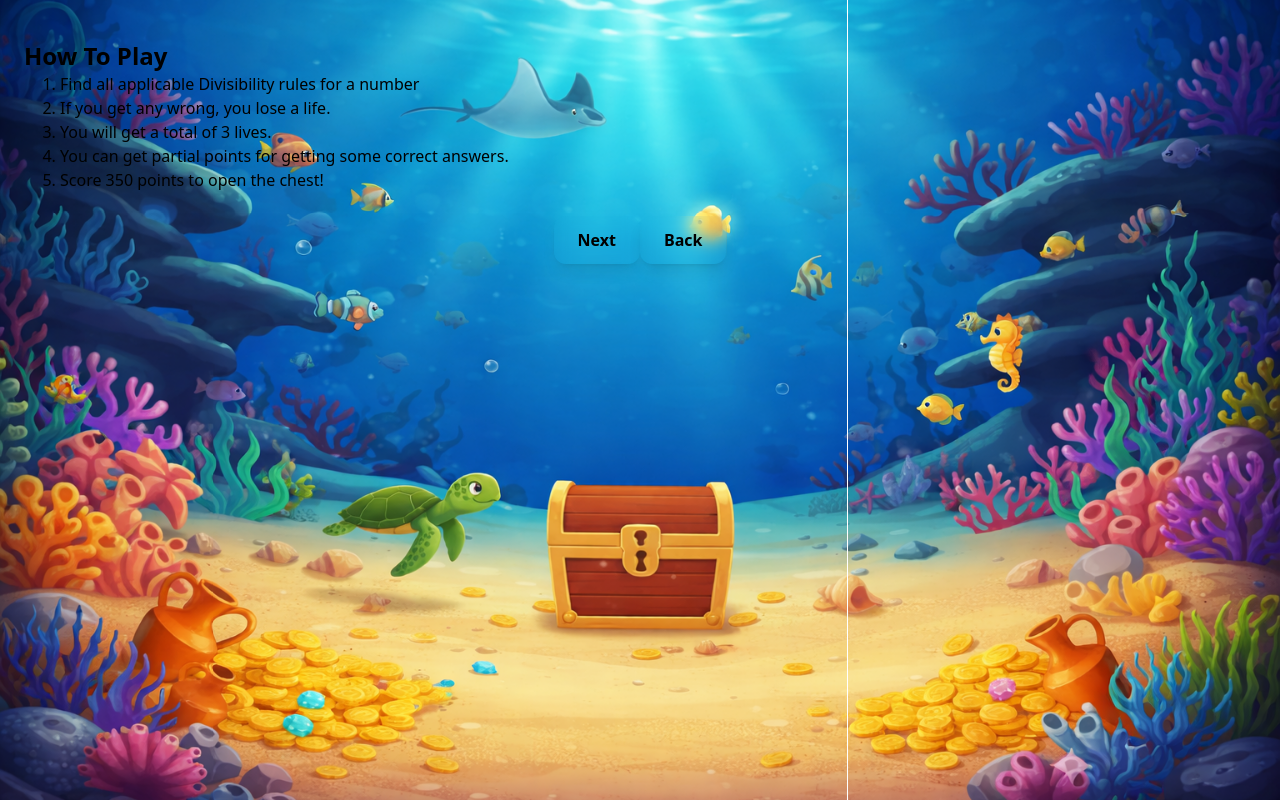
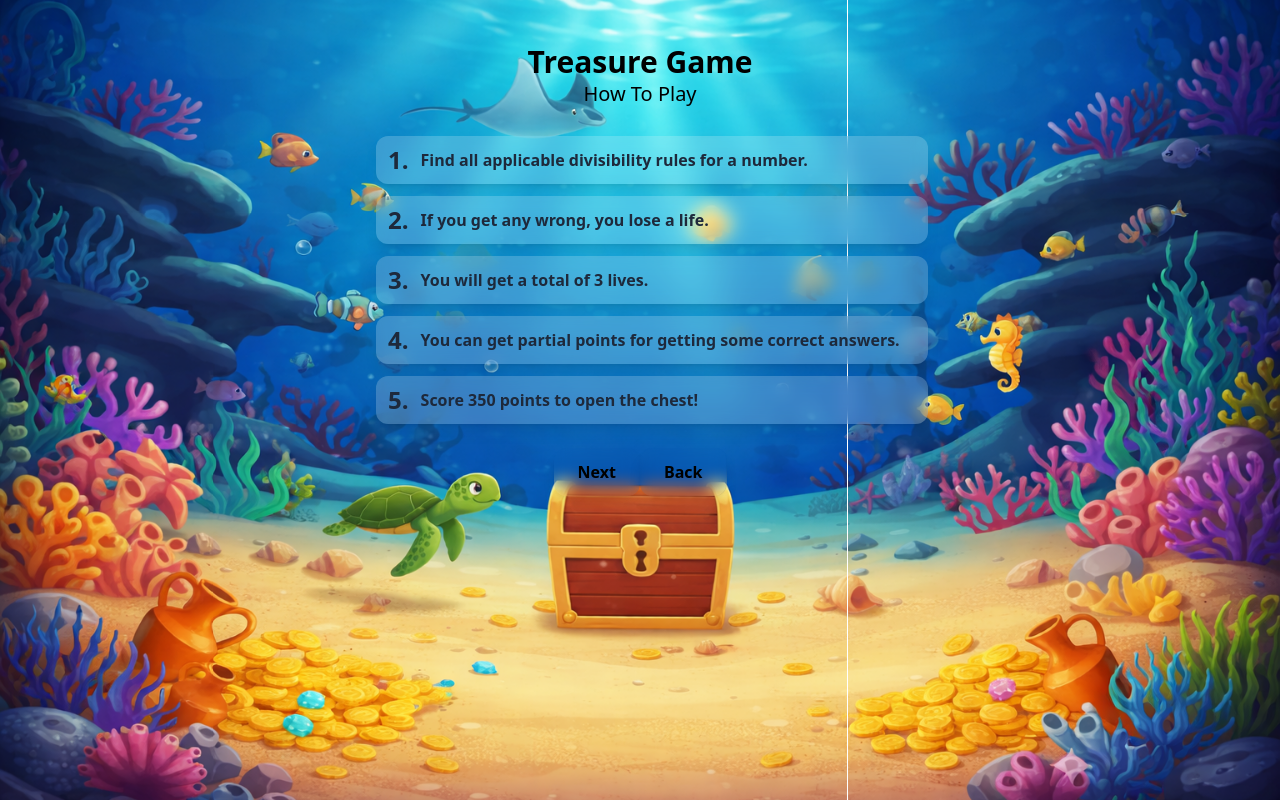
Before and after one commit to rabongHan/CSE210-WI26-Team2, a Next.js app: page /treasure/how-to-play in a window 1280 px wide. Built offline with nearby package versions, Linux system fonts and the light colour scheme.

Commit message:
#1 Completed initial how to play design

```diff
--- a/app/treasure/how-to-play/page.tsx
+++ b/app/treasure/how-to-play/page.tsx
@@ -7,14 +7,34 @@ export default function TreasureHowToPlay() {
     return (
         <main className="min-h-screen p-6 bg-cover bg-center bg-fixed bg-[url('@/app/treasure/assets/background1.png')]">
             <div className="">
-                <h2 className="text-2xl font-bold mt-4">How To Play</h2>
-                <ol className="ml-5 list-decimal">
-                    <li className="ml-4">Find all applicable Divisibility rules for a number</li>
-                    <li className="ml-4">If you get any wrong, you lose a life.</li>
-                    <li className="ml-4">You will get a total of 3 lives.</li>
-                    <li className="ml-4">You can get partial points for getting some correct answers.</li>
-                    <li className="ml-4">Score 350 points to open the chest!</li>
-                </ol>
+                <div className="text-center py-5">
+                    <h1 className="text-3xl font-extrabold">
+                        <a href="/treasure" className="hover:text-black/80">Treasure Game</a>
+                    </h1>
+                    <p className="text-xl text-lg-black-600">How To Play</p>
+                </div>
+                <div className="list-decimal pl-6 space-y-3 max-w-xl mx-auto text-slate-800">
+                    <div className="primary-box flex items-start gap-3 px-4 py-3">
+                        <span className="text-2xl font-extrabold leading-none">1.</span>
+                        <span className="text-base font-semibold">Find all applicable divisibility rules for a number.</span>
+                    </div>
+                    <div className="primary-box flex items-start gap-3 px-4 py-3">
+                        <span className="text-2xl font-extrabold leading-none">2.</span>
+                        <span className="text-base font-semibold">If you get any wrong, you lose a life.</span>
+                    </div>
+                    <div className="primary-box flex items-start gap-3 px-4 py-3">
+                        <span className="text-2xl font-extrabold leading-none">3.</span>
+                        <span className="text-base font-semibold">You will get a total of 3 lives.</span>
+                    </div>
+                    <div className="primary-box flex items-start gap-3 px-4 py-3">
+                        <span className="text-2xl font-extrabold leading-none">4.</span>
+                        <span className="text-base font-semibold">You can get partial points for getting some correct answers.</span>
+                    </div>
+                    <div className="primary-box flex items-start gap-3 px-4 py-3">
+                        <span className="text-2xl font-extrabold leading-none">5.</span>
+                        <span className="text-base font-semibold">Score 350 points to open the chest!</span>
+                    </div>
+                </div>
             </div>
 
             <div className="mt-6 text-center">
```
